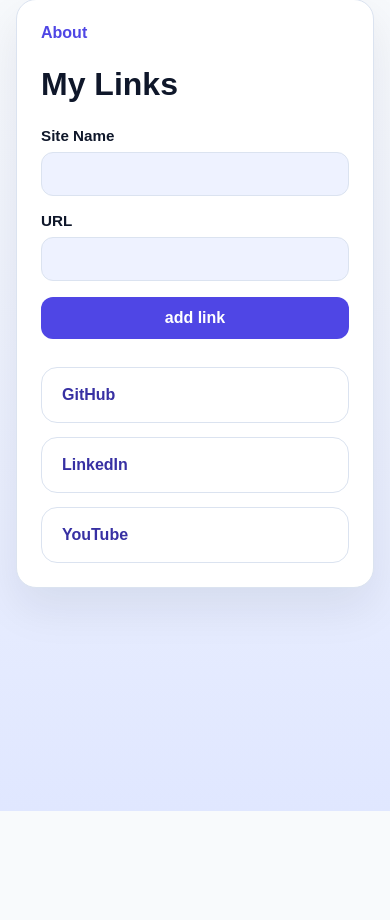
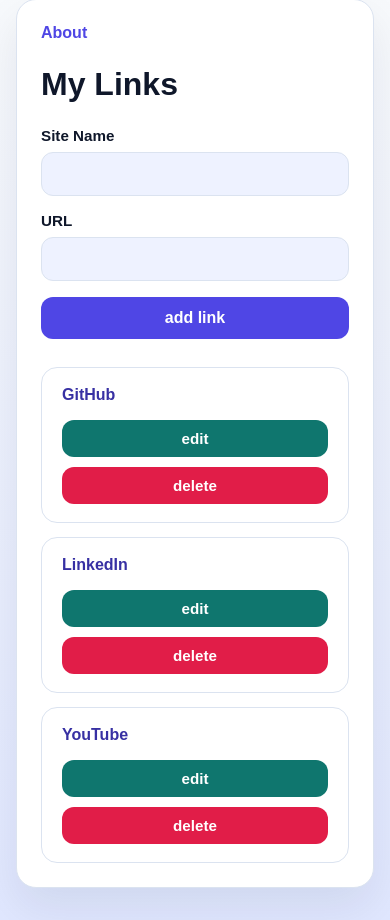
Before and after one commit to TheConstantCoder/My-link-bio, a Flask app: page / in a window 390 px wide. Shown: the part 33-953 px from the top of the page. Before the commit the page ends 844 px from the top, so only its background shows below. Run offline with Flask 3, Linux system fonts and the light colour scheme.

Commit message:
Add link edit and delete actions

```diff
--- a/app.py
+++ b/app.py
@@ -31,6 +31,46 @@ def add_link():
     return redirect(url_for("index"))
 
 
+@app.route("/delete", methods=["POST"])
+def delete_link():
+    link_index = request.form.get("link_index", "").strip()
+
+    if link_index.isdigit():
+        index = int(link_index)
+        if 0 <= index < len(links):
+            del links[index]
+
+    return redirect(url_for("index"))
+
+
+@app.route("/edit/<int:link_index>")
+def edit_link(link_index):
+    if 0 <= link_index < len(links):
+        return render_template("edit.html", link=links[link_index], link_index=link_index)
+
+    return redirect(url_for("index"))
+
+
+@app.route("/update/<int:link_index>", methods=["POST"])
+def update_link(link_index):
+    if 0 <= link_index < len(links):
+        site_name = request.form.get("site_name", "").strip()
+        url = request.form.get("url", "").strip()
+
+        if site_name and url:
+            duplicate_exists = any(
+                current_index != link_index
+                and link["name"].lower() == site_name.lower()
+                and link["url"].lower() == url.lower()
+                for current_index, link in enumerate(links)
+            )
+
+            if not duplicate_exists:
+                links[link_index] = {"name": site_name, "url": url}
+
+    return redirect(url_for("index"))
+
+
 @app.route("/about")
 def about():
     return render_template("about.html")
--- a/static/style.css
+++ b/static/style.css
@@ -114,14 +114,14 @@ button:hover {
 }
 
 .link-card {
-  display: block;
+  display: flex;
+  align-items: center;
+  justify-content: space-between;
+  gap: 16px;
   padding: 18px 20px;
   border: 1px solid var(--border);
   border-radius: 16px;
   background: var(--surface);
-  color: var(--accent-dark);
-  font-weight: 700;
-  text-decoration: none;
   transition: transform 0.15s ease, box-shadow 0.15s ease;
 }
 
@@ -130,12 +130,66 @@ button:hover {
   box-shadow: 0 12px 28px rgba(79, 70, 229, 0.12);
 }
 
+.link-card-anchor {
+  color: var(--accent-dark);
+  font-weight: 700;
+  text-decoration: none;
+}
+
+.link-card-anchor:hover {
+  text-decoration: underline;
+}
+
+.link-actions {
+  display: flex;
+  gap: 10px;
+  align-items: center;
+}
+
+.edit-button,
+.delete-button {
+  display: inline-block;
+  padding: 10px 14px;
+  border-radius: 12px;
+  color: #ffffff;
+  font-size: 0.95rem;
+  font-weight: 700;
+  text-decoration: none;
+}
+
+.edit-button {
+  background: #0f766e;
+}
+
+.edit-button:hover {
+  background: #115e59;
+}
+
+.delete-button {
+  background: #e11d48;
+}
+
+.delete-button:hover {
+  background: #be123c;
+}
+
 @media (max-width: 640px) {
   .page {
     padding: 24px;
   }
 
+  .link-card,
+  .link-actions {
+    align-items: stretch;
+    flex-direction: column;
+  }
+
   button {
     width: 100%;
   }
+
+  .edit-button {
+    width: 100%;
+    text-align: center;
+  }
 }
--- a/templates/index.html
+++ b/templates/index.html
@@ -26,7 +26,16 @@
     <ul class="links">
       {% for link in links %}
       <li>
-        <a class="link-card" href="{{ link.url }}">{{ link.name }}</a>
+        <div class="link-card">
+          <a class="link-card-anchor" href="{{ link.url }}">{{ link.name }}</a>
+          <div class="link-actions">
+            <a class="edit-button" href="{{ url_for('edit_link', link_index=loop.index0) }}">edit</a>
+            <form action="/delete" method="post">
+              <input name="link_index" type="hidden" value="{{ loop.index0 }}" />
+              <button class="delete-button" type="submit">delete</button>
+            </form>
+          </div>
+        </div>
       </li>
       {% endfor %}
     </ul>
```
Also changed, not shown: templates/edit.html (added, +28 -0 lines).
